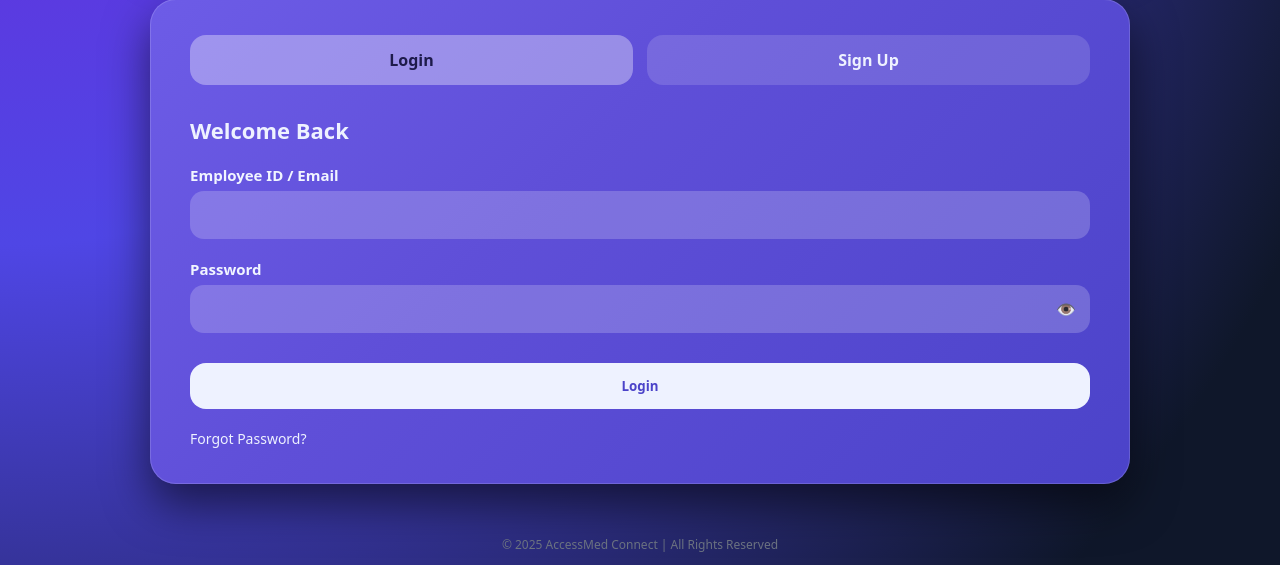
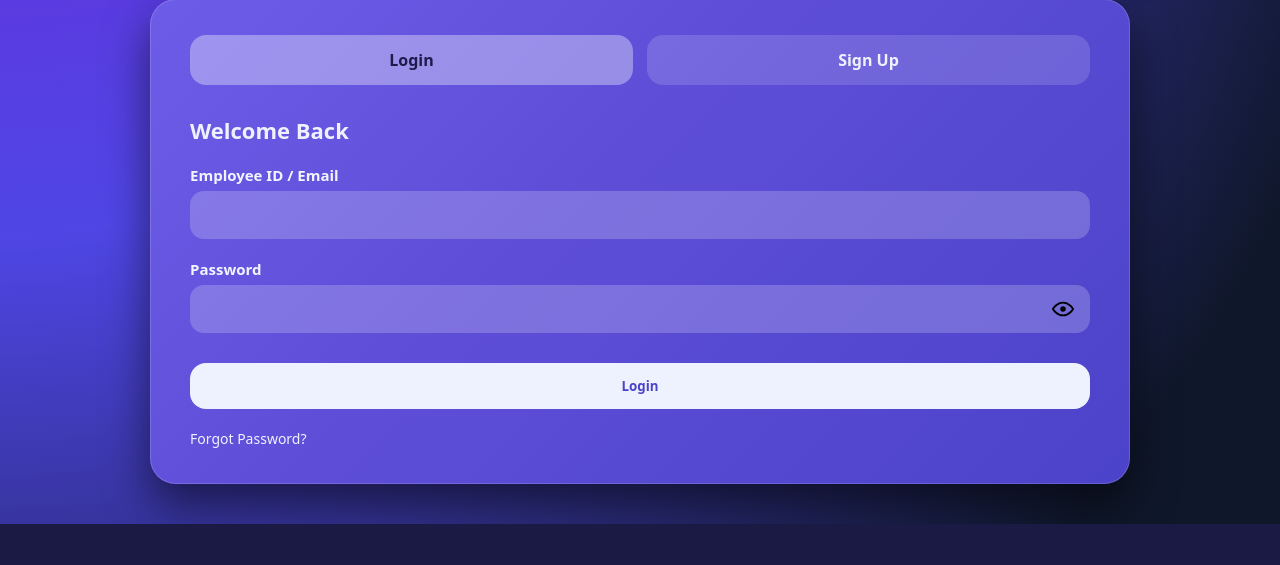
Before and after one commit to Somesh-04/AccessMed-Connect, a PHP site: page /login.html in a window 1280 px wide. Shown: the part 395-960 px from the top of the page. After the commit the page ends 919 px from the top, so only its background shows below. Run offline with PHP 8.4, Linux system fonts and the light colour scheme.

Commit message:
Eye icon Updated

```diff
--- a/Landing-Page/login.css
+++ b/Landing-Page/login.css
@@ -15,6 +15,18 @@ body {
     display: flex;
     flex-direction: column;
     align-items: center;
+}
+
+/* =============================
+   HIDE BROWSER DEFAULT EYE
+   ============================= */
+input[type="password"]::-ms-reveal,
+input[type="password"]::-ms-clear {
+    display: none;
+}
+
+input[type="password"]::-webkit-textfield-decoration-container {
+    display: none;
 }
 
 /* =============================
@@ -114,9 +126,9 @@ body {
 }
 
 .auth-form h2 {
-    text-align: left;
     font-size: 22px;
     font-weight: 700;
+    text-align: left;
 }
 
 /* LABEL + INPUT */
@@ -142,35 +154,48 @@ body {
     font-size: 15px;
 }
 
-/* PASSWORD */
+/* =============================
+   PASSWORD FIELD
+   ============================= */
 .password-box {
     display: flex;
     align-items: center;
     width: 100%;
     background: rgba(255,255,255,0.20);
     border-radius: 14px;
-    padding: 0 14px;
+    padding: 0 16px;
+    transition: background 0.25s ease;
+}
+
+.password-box.active {
+    background: rgba(0,0,0,0.35);
 }
 
 .password-box input {
     flex: 1;
     padding: 14px 0;
     background: transparent;
-    border: none;
-    outline: none;
-    color: white;
-    font-size: 15px;
 }
 
-.password-box span {
-    margin-left: 10px;
+/* CUSTOM BLACK EYE */
+.eye-icon {
+    width: 22px;
+    height: 22px;
     cursor: pointer;
-    font-size: 16px;
-    opacity: 0.9;
+    margin-left: 12px;
+    flex-shrink: 0;
+    display: block;
+    opacity: 1;
+    transition: transform 0.2s ease;
 }
 
+.eye-icon:hover {
+    transform: scale(1.15);
+}
 
-/* BUTTON */
+/* =============================
+   BUTTON & LINKS
+   ============================= */
 .auth-form button {
     margin-top: 10px;
     padding: 14px;
@@ -186,16 +211,6 @@ body {
     background: #ffffff;
 }
 
-.bottom-bar {
-    width: 100%;
-    max-width: 980px;
-    text-align: center;
-    padding: 12px 0;
-    font-size: 12px;
-    color: #6b7280;
-}
-
-/* LINKS */
 .forgot {
     font-size: 14px;
     font-weight: 500;
--- a/Landing-Page/login.html
+++ b/Landing-Page/login.html
@@ -21,7 +21,7 @@
         </div>
     </header>
 
-    <!-- AUTH SECTION -->
+    <!-- AUTH CONTAINER -->
     <section class="auth-container">
 
         <!-- TOGGLE -->
@@ -41,9 +41,26 @@
 
             <div class="form-row">
                 <label>Password</label>
+
                 <div class="password-box">
                     <input type="password" id="loginPass" required>
-                    <span onclick="togglePassword('loginPass')">👁️</span>
+
+                    <!-- CUSTOM BLACK EYE -->
+                    <svg
+                        class="eye-icon"
+                        onclick="togglePassword('loginPass', this)"
+                        viewBox="0 0 24 24"
+                        xmlns="http://www.w3.org/2000/svg"
+                        aria-label="Toggle password visibility">
+
+                        <path
+                            d="M12 5C5 5 1 12 1 12s4 7 11 7 11-7 11-7-4-7-11-7z"
+                            fill="none"
+                            stroke="#000"
+                            stroke-width="2"/>
+
+                        <circle cx="12" cy="12" r="3" fill="#000"/>
+                    </svg>
                 </div>
             </div>
 
@@ -72,9 +89,25 @@
 
             <div class="form-row">
                 <label>Password</label>
+
                 <div class="password-box">
                     <input type="password" id="signupPass" required>
-                    <span onclick="togglePassword('signupPass')">👁️</span>
+
+                    <!-- CUSTOM BLACK EYE -->
+                    <svg
+                        class="eye-icon"
+                        onclick="togglePassword('signupPass', this)"
+                        viewBox="0 0 24 24"
+                        xmlns="http://www.w3.org/2000/svg">
+
+                        <path
+                            d="M12 5C5 5 1 12 1 12s4 7 11 7 11-7 11-7-4-7-11-7z"
+                            fill="none"
+                            stroke="#000"
+                            stroke-width="2"/>
+
+                        <circle cx="12" cy="12" r="3" fill="#000"/>
+                    </svg>
                 </div>
             </div>
 
@@ -83,10 +116,6 @@
 
     </section>
 
-    <div class="bottom-bar">
-        © 2025 AccessMed Connect | All Rights Reserved
-    </div>
-
     <script src="login.js"></script>
 </body>
 </html>
--- a/Landing-Page/login.js
+++ b/Landing-Page/login.js
@@ -17,7 +17,15 @@ signupBtn.onclick = () => {
     loginForm.classList.add("hidden");
 };
 
-function togglePassword(id) {
-    const input = document.getElementById(id);
-    input.type = input.type === "password" ? "text" : "password";
+function togglePassword(inputId, icon) {
+    const input = document.getElementById(inputId);
+    const box = icon.parentElement;
+
+    if (input.type === "password") {
+        input.type = "text";
+        box.classList.add("active");
+    } else {
+        input.type = "password";
+        box.classList.remove("active");
+    }
 }
```
